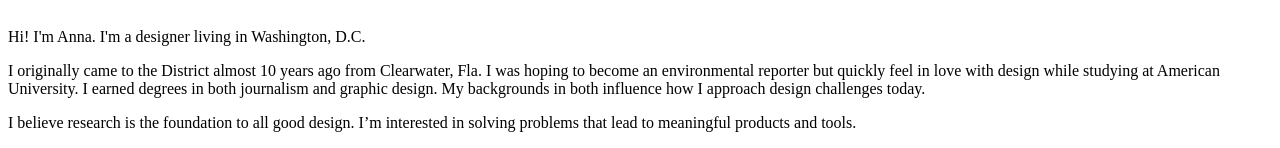
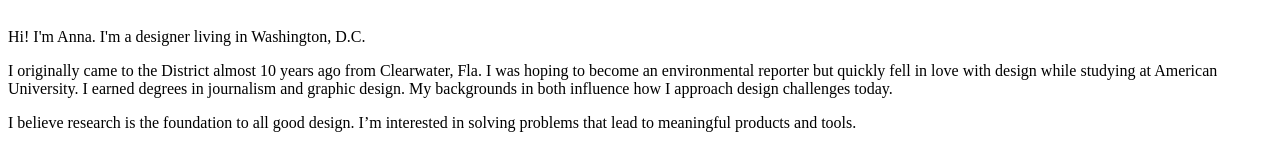
Before and after one commit to ascalamogna/portfolio, a Gatsby site: page /about in a window 1280 px wide. Shown: the part 168-316 px from the top of the page. Built offline with nearby package versions, Linux system fonts and the light colour scheme; Gatsby itself is replaced by a stand-in of ours.

Commit message:
fix about page

```diff
--- a/src/pages/about.js
+++ b/src/pages/about.js
@@ -16,7 +16,7 @@ const About = () => (
         </div>
         <div className='about-prose'>
         <p>Hi! I'm Anna. I'm a designer living in Washington, D.C.</p>
-        <p>I originally came to the District almost 10 years ago from Clearwater, Fla. I was hoping to become an environmental reporter but quickly feel in love with design while studying at American University. I earned degrees in both journalism and graphic design. My backgrounds in both influence how I approach design challenges today.</p>
+        <p>I originally came to the District almost 10 years ago from Clearwater, Fla. I was hoping to become an environmental reporter but quickly fell in love with design while studying at American University. I earned degrees in journalism and graphic design. My backgrounds in both influence how I approach design challenges today.</p>
         <p>I believe research is the foundation to all good design. I’m interested in solving problems that lead to meaningful products and tools.</p>
         <p>I currently do everything from user research to front-end development at <a className='link--primary' href='https://developmentseed.org/'>Development Seed. </a>Before this, I spent my days at National Geographic working on digital platforms. </p>
         <p>I enjoy good stories, old maps and large cups of tea.</p>
```
